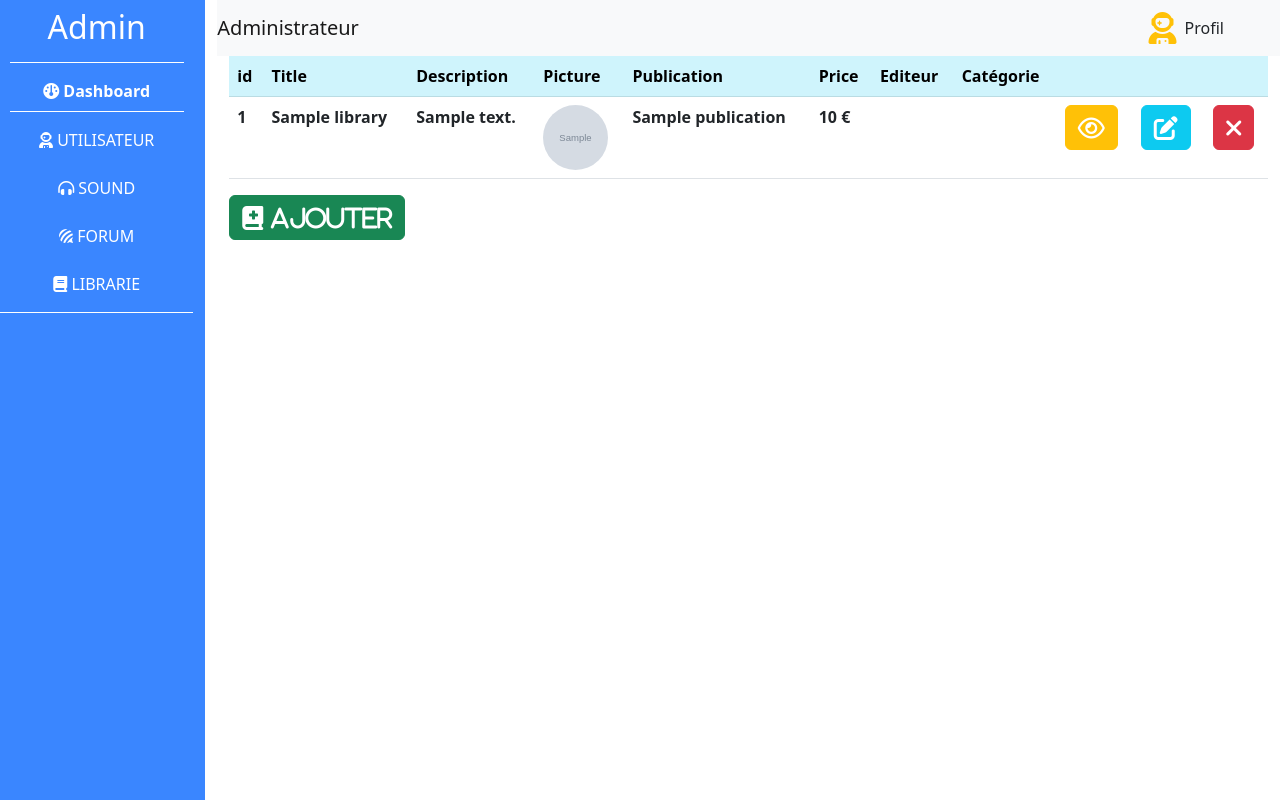
After one commit to YannickCourbic15987/Sound_Host, a PHP site: the page made by Views/Admin/library.php in a window 1280 px wide. The commit adds this page. Run offline with PHP 8.4, Linux system fonts and the light colour scheme; the template is opened without the code that fills it: most values are stand-ins (such as "Sample title", 1, 10 or a date in 2020); grey boxes marked "Sample" are stand-in pictures; lists and menus that the app fills with data are empty; some libraries are stand-ins or nearby versions.

Commit message:
ajout de libraries

```diff
--- a/Src/Model/LibraryModel.php
+++ b/Src/Model/LibraryModel.php
@@ -106,7 +106,7 @@ class LibraryModel extends Models
     /**
      * Set the value of price
      */
-    public function setPrice($price): self
+    public function setPrice(float $price): self
     {
         $this->price = $price;
 
--- a/Views/Admin/dashboard.php
+++ b/Views/Admin/dashboard.php
@@ -10,12 +10,12 @@
     <title>Sound Host -- Admin</title>
 </head>
 
-<body class="overflow-hidden">
+<body>
     <div class="row">
 
 
 
-        <div class="col-2 vh-100" style="background-color: #3a86ff;">
+        <div class="col-2 " style="background-color: #3a86ff; min-height:100vh">
             <h2 class="text-white text-center py-2">
                 Admin
 
@@ -62,10 +62,20 @@
                     </li>
                 </ul>
             </div>
+            <div class="container mt-2">
+                <ul class="navbar-nav me-auto">
+                    <li class="nav-item">
+                        <a href="<?= HEADER ?>adminLibrary" class="nav-link active text-white active text-center text-uppercase ml-2">
+                            <i class="fa-solid fa-book"></i>
+                            librarie
+                        </a>
+                    </li>
+                </ul>
+            </div>
             <div class="bg-white m-auto mt-2" style="height: 1px; width:100%"></div>
         </div>
 
-        <div class="col-10">
+        <div class="col-10 ">
             <!-- As a link -->
             <nav class="navbar bg-light navbar-collapse">
 
@@ -79,10 +89,13 @@
             </nav>
 
 
+            <div class="container">
 
-            <?php if (isset($content)) {
-                echo $content;
-            } ?>
+
+                <?php if (isset($content)) {
+                    echo $content;
+                } ?>
+            </div>
         </div>
     </div>
 
--- /dev/null
+++ b/Views/Admin/library.php
@@ -0,0 +1,130 @@
+<?php ob_start(); ?>
+<?php if (!isset($_SESSION['ajouter'])) : ?>
+    <table class="table ">
+        <thead class="table table-info">
+            <tr>
+                <th scope="col">id</th>
+                <th scope="col">Title</th>
+                <th scope="col">Description</th>
+                <th scope="col">Picture</th>
+                <th scope="col">Publication</th>
+                <th scope="col">Price</th>
+                <th scope="col">Editeur</th>
+                <th scope="col">Catégorie</th>
+                <th scope="col"></th>
+                <th scope="col"></th>
+                <th scope="col"></th>
+            </tr>
+        </thead>
+        <tbody>
+
+            <?php foreach ($libraries as $champ => $library) : ?>
+                <tr>
+                    <th scope="row">
+                        <?= $library->id ?>
+                    </th>
+                    <th>
+                        <?= $library->title ?>
+                    </th>
+                    <th class="overflow-hidden">
+                        <?= $library->description ?>
+                    </th>
+                    <th>
+                        <img src="../Library/<?= $library->picture ?>" alt="picture" class="rounded-circle" height="65px" width="65px">
+
+
+                    </th>
+                    <th>
+                        <?= $library->publication ?>
+                    </th>
+                    <th>
+                        <?= $library->price ?> €
+                    </th>
+                    <th>
+
+                    </th>
+                    <th>
+
+                    </th>
+                    <th>
+
+
+                        <a href="">
+                            <button class="btn btn-warning">
+                                <i class="fa-solid fa-eye text-white fs-4 fw-lighter mt-1"></i>
+                            </button>
+                        </a>
+
+                    </th>
+                    <th>
+
+                        <a href="">
+                            <button class="btn btn-info">
+                                <i class="fa-solid fa-pen-to-square text-white fs-4 fw-ligther mt-1"></i>
+                            </button>
+                        </a>
+
+                    </th>
+                    <th>
+                        <form action="" method="post">
+                            <input type="hidden" name="delete" value="">
+                            <button class="btn btn-danger" type="submit">
+                                <i class="fa-solid fa-xmark text-white fs-4 fw-ligther mt-1"></i>
+                            </button>
+                        </form>
+
+                    </th>
+
+                </tr>
+            <?php endforeach ?>
+
+
+        </tbody>
+    </table>
+
+    <form action="" method="post">
+        <input type="hidden" name="ajouter" value="ajouter" />
+        <button class="btn btn-success" type="submit">
+            <i class="fa-solid fa-book-medical text-white fs-4 fw-ligther mt-1 text-uppercase"> ajouter</i>
+        </button>
+    </form>
+<?php else : ?>
+
+    <div class="d-flex justify-content-center">
+        <h2 class="text-uppercase text-warning">Ajout de Livre</h2>
+    </div>
+    <form action="" method="post" class="form-group mt-2 container-fluid " enctype="multipart/form-data">
+        <label for="title" class="form-label">Titre</label>
+        <input type="text" name="title" id="title" class="form-control">
+        <label for="description" class="form-label">Description</label>
+        <textarea name="description" id="description" cols="30" rows="10" class="form-control"></textarea>
+        <label for="picture" class="form-label">Picture</label>
+        <input type="file" name="picture" id="picture" class="form-control">
+        <label for="publication" class="form-label">Release Date </label>
+        <input type="date" name="publication" id="publication" class="form-control mb-3">
+        <select name="category" id="category" class="form-control mb-3">
+            <option selected>
+                Catégorie
+            </option>
+            <option value="1">html</option>
+            <option value="2">css</option>
+            <option value="3">javascript</option>
+            <option value="4">php</option>
+        </select>
+        <select name="editeur" id="editeur" class="form-control mb-3">
+            <option selected>
+                Editeur
+            </option>
+            <option value="1">Hachette</option>
+            <option value="2">Belin Education</option>
+            <option value="3">Nathan</option>
+            <option value="4">Hatier</option>
+        </select>
+        <label for="price" class="form-label">Price</label>
+        <input type="text" name="price" id="price" class="form-control">
+        <input type="submit" value="envoyer" class="btn btn-primary mt-2">
+    </form>
+<?php endif ?>
+<?php $content = ob_get_clean();
+require_once ROOT . "/Views/Admin/dashboard.php";
+?>
```
Also changed, not shown: Src/Controller/AdminLibraryController.php (added, +79 -0 lines), Library/166195176819260451192051585481.jpg (added), Library/166195189811471674481468476794.jpg (added), Library/1661951945165203576886367882.jpg (added), Library/1661954308878673631101596472.jpg (added), Library/166195487914534373801142664803.jpg (added).
